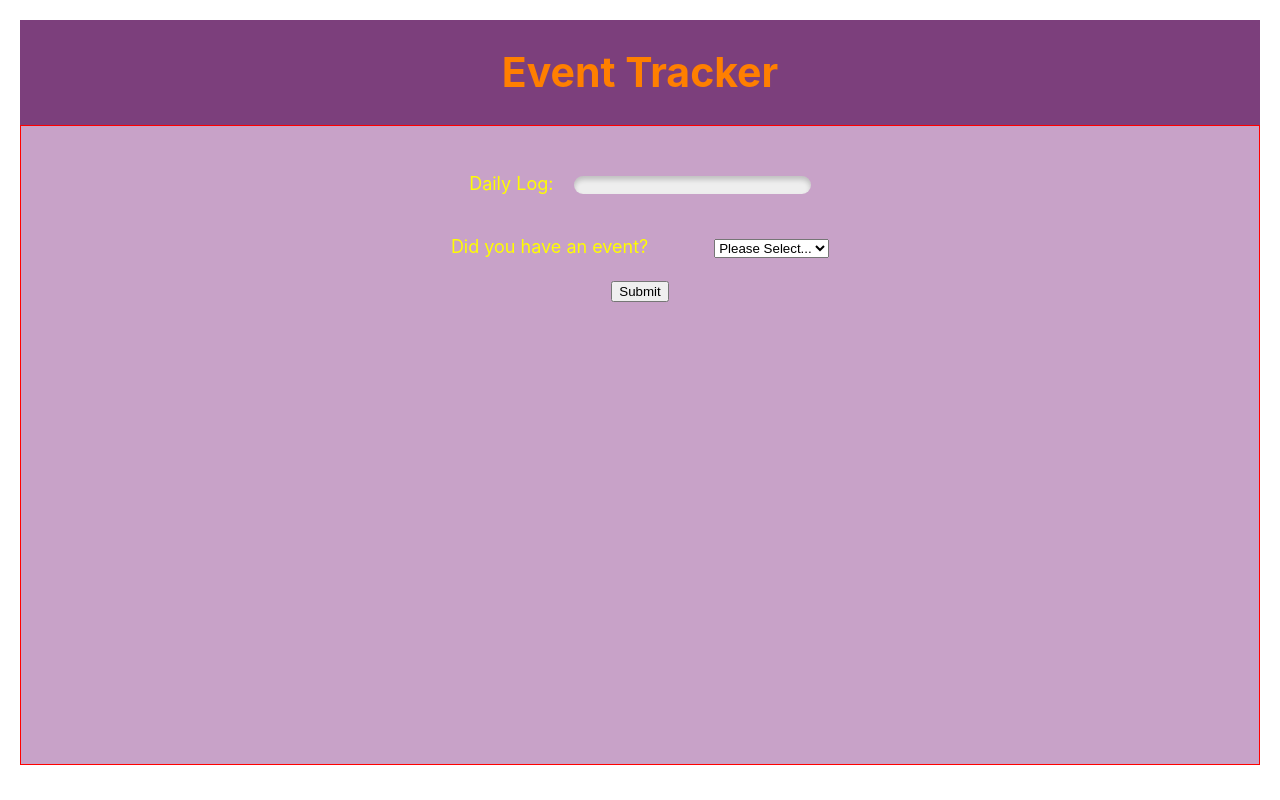
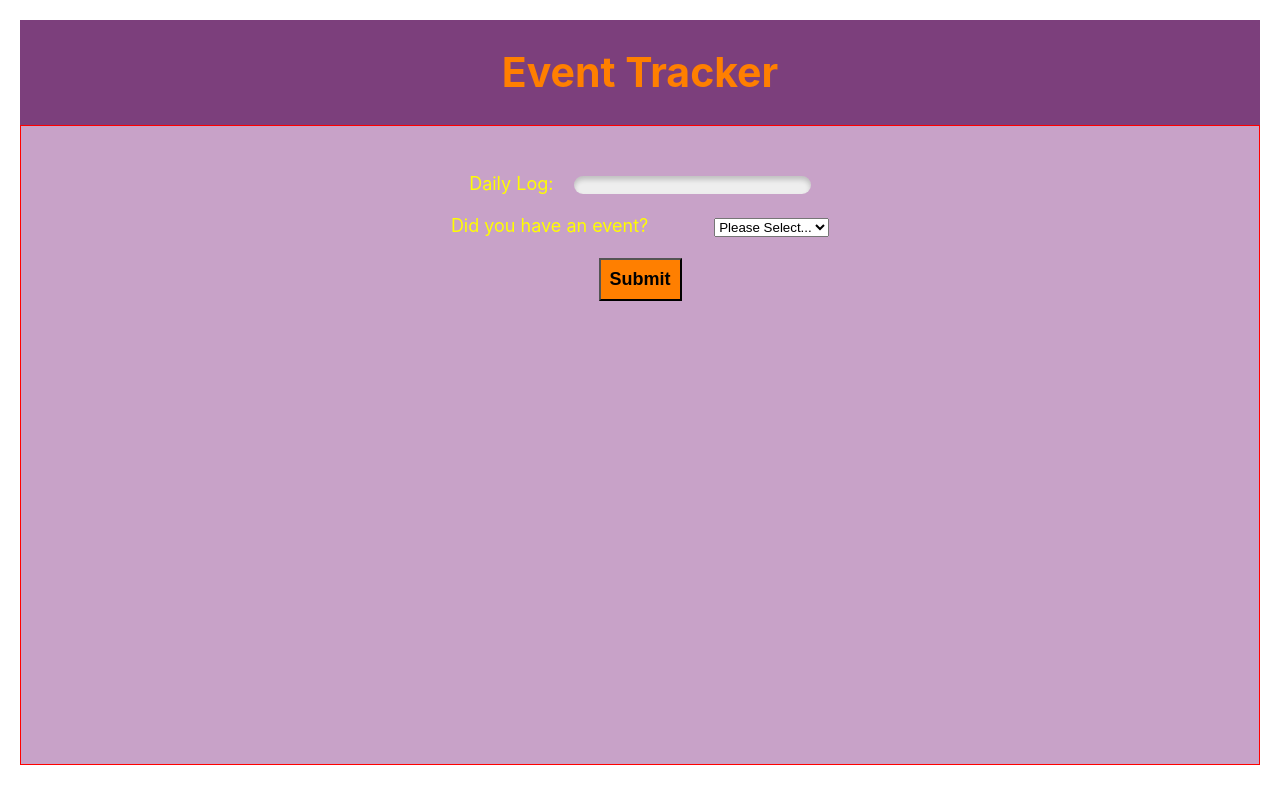
Before and after one commit to greenhornsr/EventTracker, a React (Create React App) app in the folder event-tracker/: page / in a window 1280 px wide. Built offline with nearby package versions, Linux system fonts and the light colour scheme.

Commit message:
added styling.  Added headache form.  Connected to form state.

```diff
--- a/event-tracker/src/components/forms/EventOccurrence/EventList.jsx
+++ b/event-tracker/src/components/forms/EventOccurrence/EventList.jsx
@@ -49,7 +49,7 @@ const EventList = (props) => {
                         <option value="true">YES</option>
                         {/* <option value="false">NO</option> */}
                     </select><br/><br/>
-                    <button>Submit</button>
+                    <button className="edc-button">Submit</button>
                 </form>
             </section><br/>
         </div>
--- a/event-tracker/src/components/forms/FormContainer.jsx
+++ b/event-tracker/src/components/forms/FormContainer.jsx
@@ -13,8 +13,7 @@ const FormContainer = (props) => {
         <div className="form-container">
             {props.error && <><br/><ErrorDisplay /></>}
             {!props.error && !props.occurrence && <><br/><EventList /></>}
-            {!props.error && props.occurrence &&
-                <EventDetailsContainer />}
+            {!props.error && props.occurrence && <EventDetailsContainer />}
         </div>
     )
 }
--- a/event-tracker/src/components/forms/eventdetails/EventDetailsContainer.jsx
+++ b/event-tracker/src/components/forms/eventdetails/EventDetailsContainer.jsx
@@ -4,25 +4,32 @@ import { addEventDetails } from '../../../redux/actions';
 
 // Form Components
 import EventIntensity from './EventIntensity';
+import EventHeadache from './EventHeadache';
+import eventdetails from '../../../redux/reducers/eventdetails';
 
 const EventDetailsContainer = (props) => {
     const [eventDetails, setEventDetails] = useState({
-                                                intensity: 'select'
+                                                intensity: 'select',
+                                                headache: 'select'
                                             })
 
     // Handle Redux APP State
     const handleSubmit = (e) => {
         e.preventDefault()
         props.addEventDetails({...eventDetails})
-        setEventDetails({intensity: 'select',
+        setEventDetails({   intensity: 'select',
+                            headache: 'select'
                         })
     }
+
+    // console.log("*** FORM STATE *** : ", eventDetails)
 
     return (
         <div className="event-details-container">
             <form onSubmit={handleSubmit} action="">
-                <br/><EventIntensity eventDetails={eventDetails} setEventDetails={setEventDetails} />
-                <br/><button>SUBMIT</button>
+                <EventIntensity eventDetails={eventDetails} setEventDetails={setEventDetails} />
+                <EventHeadache eventDetails={eventDetails} setEventDetails={setEventDetails} />
+                <br/><button className="edc-button">SUBMIT</button>
             </form>
         </div>
     )
--- /dev/null
+++ b/event-tracker/src/components/forms/eventdetails/EventHeadache.jsx
@@ -0,0 +1,28 @@
+import React from 'react';
+import eventdetails from '../../../redux/reducers/eventdetails';
+
+const EventHeadache = (props) => {
+    // Change handler function
+    const handleChange = (e) => {
+        e.preventDefault()
+        props.setEventDetails({
+            ...props.eventDetails,
+            headache : e.target.value,
+        })
+    }
+
+    return (
+        <>
+            <label htmlFor="intensity">Headache?  If YES, select severity.{"\u00a0 \u00a0"} </label>
+            <select required onChange={handleChange} name="intensity" id="intensity" value={props.eventDetails.headache} >
+                <option value="select" defaultValue >Please Select...</option>
+                <option value="Light">Light</option>
+                <option value="Moderate">Moderate</option>
+                <option value="Severe">Severe</option>
+                <option value="No">No</option>
+            </select><br/>
+        </>
+    )
+}
+
+export default EventHeadache;
--- a/event-tracker/src/components/forms/eventdetails/EventIntensity.jsx
+++ b/event-tracker/src/components/forms/eventdetails/EventIntensity.jsx
@@ -1,17 +1,18 @@
 import React from 'react';
+import eventdetails from '../../../redux/reducers/eventdetails';
 
 const EventIntensity = (props) => {
     // Change handler function
     const handleChange = (e) => {
         e.preventDefault()
         props.setEventDetails({
+            ...props.eventDetails,
             intensity : e.target.value,
         })
     }
-
     return (
         <>
-            <label htmlFor="intensity">How intense was the event? {"\u00a0 \u00a0"} </label>
+            <label htmlFor="intensity">How intense was the event? {"\u00a0 \u00a0 \u00a0 \u00a0 \u00a0 \u00a0 \u00a0"} </label>
             <select required onChange={handleChange} name="intensity" id="intensity" value={props.eventDetails.intensity} >
                 <option value="select" defaultValue >Please Select...</option>
                 <option value="light">Light</option>
--- a/event-tracker/src/components/forms/form.css
+++ b/event-tracker/src/components/forms/form.css
@@ -1,6 +1,26 @@
+.form-container {
+    display: flex;
+    justify-content: center;
+}
+
 /* .event-form-activatesec {
-    border: 1px solid red;
+    border: 1px solid green;
 } */
+
+.event-details-container {
+    width: 40%;
+    display: flex;
+    justify-content: center;
+    text-align: justify;
+    /* border: 1px solid blue; */
+}
+
+.edc-button {
+    padding: .5em;
+    font-size: 1em;
+    font-weight: bold;
+    background-color: var(--main-text-color);
+}
 
 /* All Progress Bars */
 progress {
```
Also changed, not shown: event-tracker/src/components/forms/eventdetails/EHeadacheDuration.jsx (added).
